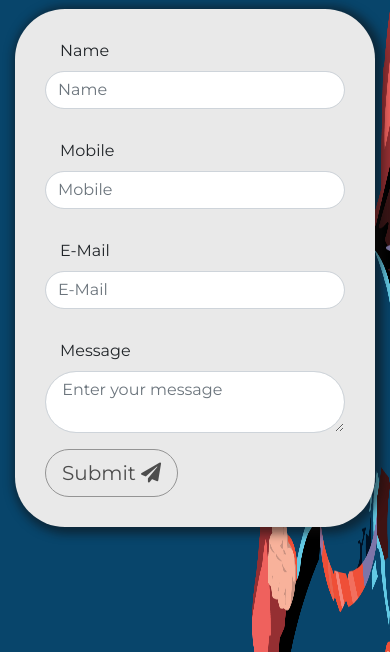
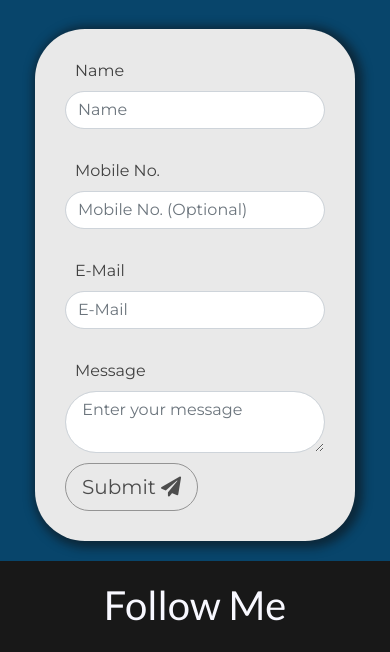
Before and after one commit to babbaranish/portfolio, a plain HTML site: page index.html in a window 390 px wide. Shown: the part 3046-3698 px from the top of the page. Drawn offline with nearby package versions, Linux system fonts and the light colour scheme.

Commit message:
hehe ok
no

```diff
--- a/css/screen.css
+++ b/css/screen.css
@@ -19,7 +19,7 @@
         margin-left: 28%;
     }
     .contact {
-        height: 55vh;
+        height: auto;
     }
 }
 
@@ -33,7 +33,7 @@
         margin-left: 28%;
     }
     .contact {
-        height: 65vh;
+        height: auto;
     }
 }
 
@@ -47,7 +47,7 @@
         margin-left: 37%;
     }
     .contact {
-        height: 100vh;
+        height: auto;
     }
 }
 
@@ -61,7 +61,7 @@
         margin-left: 36%;
     }
     .contact {
-        height: 100vh;
+        height: auto;
     }
 }
 
@@ -78,12 +78,15 @@
         margin-left: 26%;
     }
     .contact {
-        height: 100vh;
+        height: auto;
+        padding: 20px;
+        background: #08456b;
     }
     .social {
         font-size: 2.5rem;
         margin-top: 30px;
     }
+
 }
 
 @media only screen and (max-width: 320px) {
@@ -96,7 +99,7 @@
         margin-left: 25%;
     }
     .contact {
-        height: 220vh;
+        height: auto;
     }
     .social {
         font-size: 1.7rem;
--- a/css/style.css
+++ b/css/style.css
@@ -176,7 +176,9 @@ ul li {
 .contact {
     background-image: url(../img/contact.jpg);
     background-size: 110% 100%;
-    height: 91vh;
+    height: auto;
+    padding: 20px;
+    overflow: hidden;
 }
 
 .contact-text {
@@ -193,7 +195,8 @@ ul li {
 }
 
 .label {
-    padding-left: 15px;
+    padding-left: 10px;
+    color: #414141;
 }
 
 #my-textarea {
@@ -220,6 +223,7 @@ ul li {
     border: 1px solid rgb(148, 148, 148);
     color: rgb(77, 77, 77)!important;
     text-align: right;
+    margin-top: 10px;
 }
 
 .form-btn:hover {
--- a/index.html
+++ b/index.html
@@ -131,7 +131,7 @@
         <br />
         <div class="row">
           <div class="col-md-12">
-            <p class=" text-center best_work" >
+            <p class=" text-center best_work">
               My Best Design Delivered Over The Globe to More Than 1000+
               Satisfied Clients
             </p>
@@ -179,20 +179,25 @@
           <div class="col-md-12">
             <div class="row">
               <div class="col-lg-6 col-md-12 col-sm-12">
-                <form name="RegForm" class="form-bg mt-4" onsubmit="return wrongText()">
+                <form
+                  name="RegForm"
+                  class="form-bg mt-4"
+
+                >
                   <label for="Name" class="label">Name</label>
                   <input
                     class="form-control input-field"
                     type="text"
                     name="Name"
                     placeholder="Name"
+                    required
                   />
-                  <label for="Mobile" class="label">Mobile</label>
+                  <label for="Mobile" class="label">Mobile No.</label>
                   <input
                     class="form-control input-field"
                     type="text"
                     name="Mobile"
-                    placeholder="Mobile"
+                    placeholder="Mobile No. (Optional)"
                   />
                   <label for="E-Mail" class="label">E-Mail</label>
                   <input
@@ -200,8 +205,8 @@
                     type="text"
                     name="E-Mail"
                     placeholder="E-Mail"
+                    required
                   />
-                  <div class="form-group">
                   <label for="Message" class="label">Message</label>
                   <textarea
                     id="my-textarea"
@@ -209,9 +214,9 @@
                     name="message"
                     placeholder=" Enter your message"
                     rows="2"
+                    required
                   ></textarea>
-                  </div>
-                  <button class="btn btn-lg form-btn" type="submit">
+                  <button class="btn btn-lg form-btn" type="submit" onclick="myFunction()">
                     Submit <i class="fas fa-paper-plane"></i>
                   </button>
                 </form>
@@ -258,7 +263,7 @@
                 </a>
               </span>
               <span id="twitter-icon" class="icons">
-                <a href="https://twitter.com/AnishLord" title="Anish Babbar">
+                <a href="https://twitter.com/AnishLord" title="Anish Babbar" >
                   <i class="fab fa-twitter"></i>
                 </a>
               </span>
@@ -266,7 +271,7 @@
           </div>
         </div>
         <div class="col-md-12">
-          <div class="text-center text-white" style="padding: 30px;">
+          <div class="text-center text-white" style="padding: 20px;">
             Copyright &copy; Anish Babbar
           </div>
         </div>
--- /dev/null
+++ b/js/helloFunction.js
@@ -0,0 +1,2 @@
+function helloFunction() {
+}
--- a/js/index.js
+++ b/js/index.js
@@ -76,3 +76,7 @@ function wrongText()
 
     return true;
 }
+
+function myFunction() {
+    alert(" We will reach you As Soon As Possible :3 ")
+}
```
Lines whose indentation alone changed are shown as unchanged.
